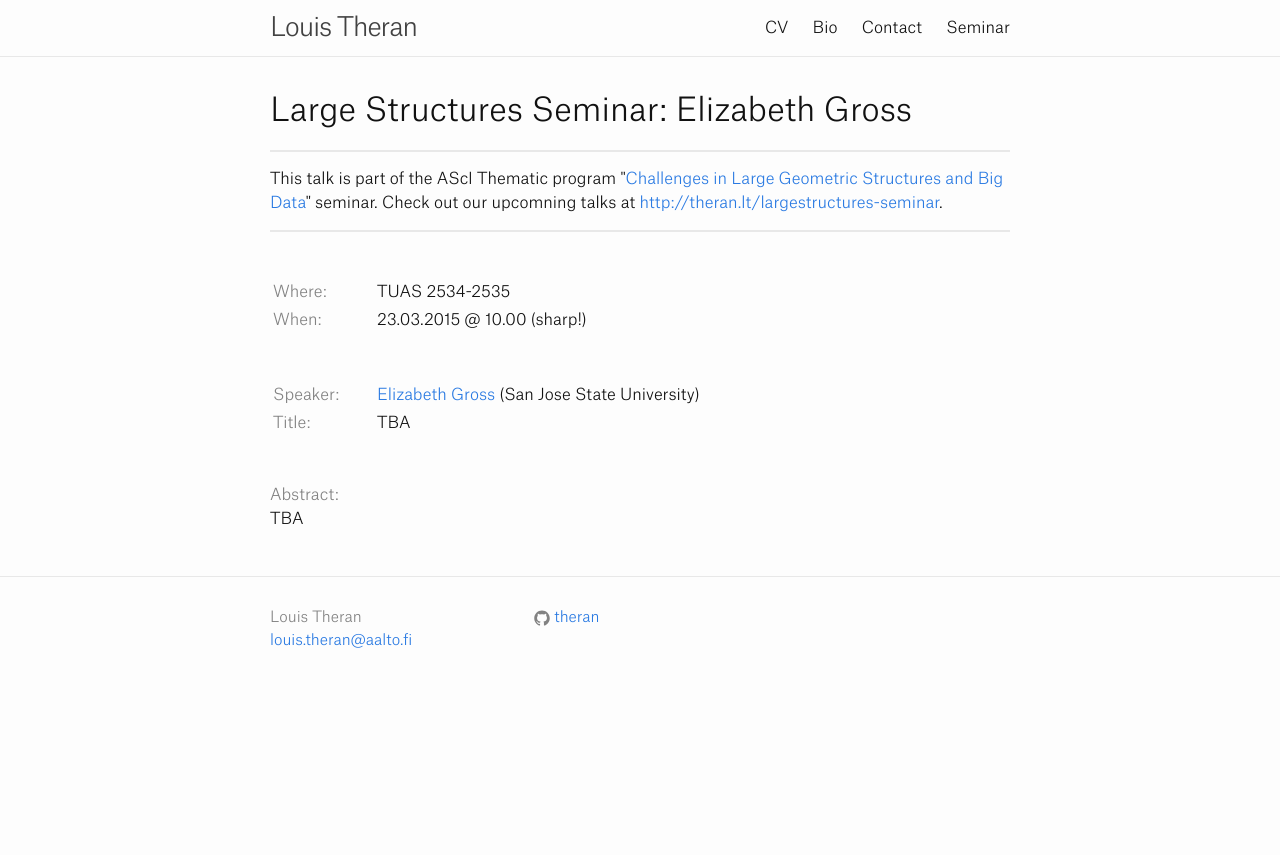
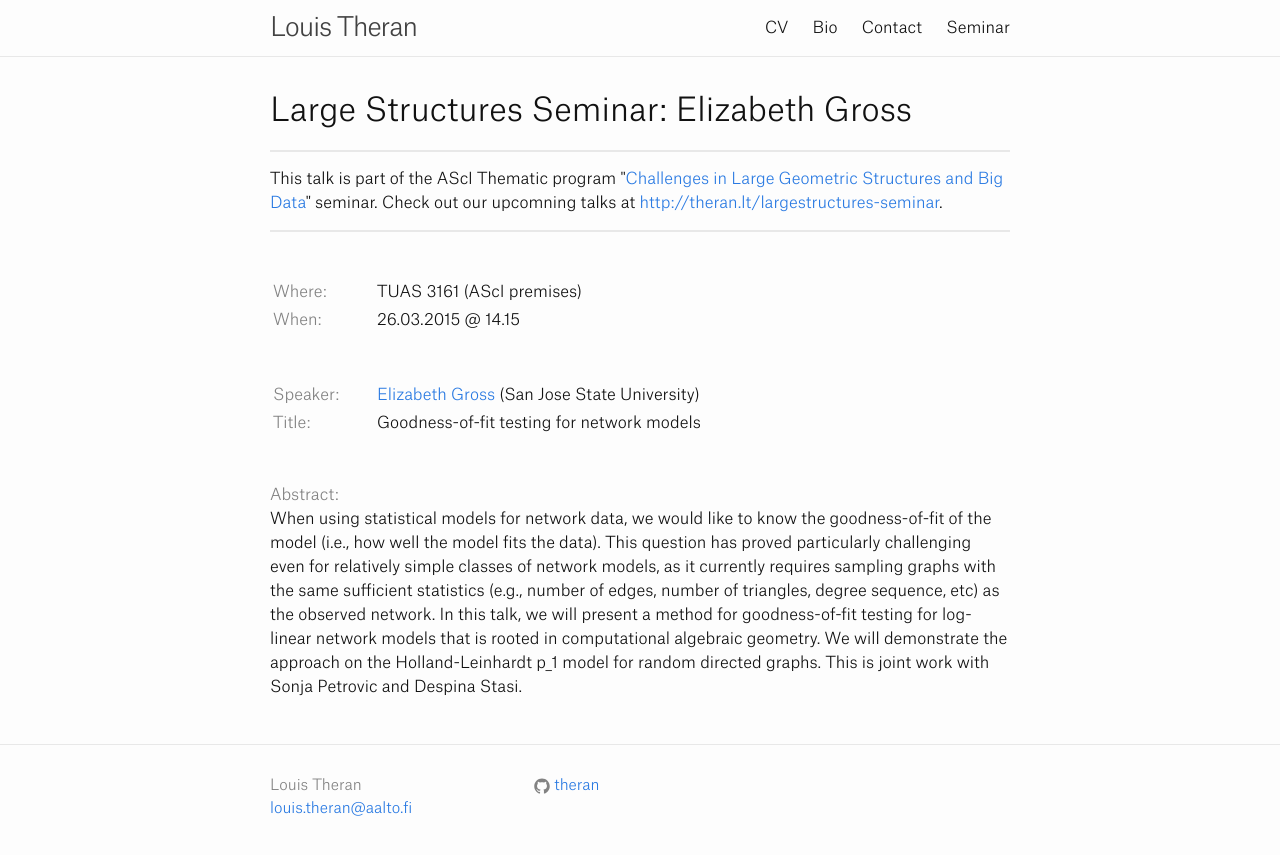
Before and after one commit to theran/theran.github.io, a Jekyll site: the page built from _seminartalks/2015-03-23-gross.md, in a window 1280 px wide. Shown: the top 855 px of the page. Built offline with Jekyll 4.4.1, drawn with Linux system fonts in a browser that asks for light colours.

Commit message:
Update 2015-03-23-gross.md

```diff
--- a/_seminartalks/2015-03-23-gross.md
+++ b/_seminartalks/2015-03-23-gross.md
@@ -4,14 +4,15 @@ speaker: Elizabeth Gross
 speakerinst: San Jose State University
 speakershortinst: SJSU
 speakerurl: http://www.math.sjsu.edu/~egross/Home.html
-talktitle:  TBA
-talkdate: 23.03.2015
-talktime: 10.00 (sharp!)
-talkplace: TUAS 2534-2535
+talktitle:  Goodness-of-fit testing for network models
+talkdate: 26.03.2015
+talktime: 14.15
+talkplace: TUAS 3161 (AScI premises)
 title: "Large Structures Seminar - Elizabeth Gross"
 dinnerplace:
 dinnertime:
 dinnerurl:
 ---
 
-TBA
+When using statistical models for network data, we would like to know the goodness-of-fit of the model (i.e., how well the model fits the data).  This question has proved particularly challenging even for relatively simple classes of network models, as it currently requires sampling graphs
+with the same sufficient statistics (e.g., number of edges, number of triangles, degree sequence, etc) as the observed network.  In this talk, we will present a method for goodness-of-fit testing for log-linear network models that is rooted in computational algebraic geometry. We will demonstrate the approach on the Holland-Leinhardt p_1 model for random directed graphs. This is joint work with Sonja Petrovic and Despina Stasi.
```
